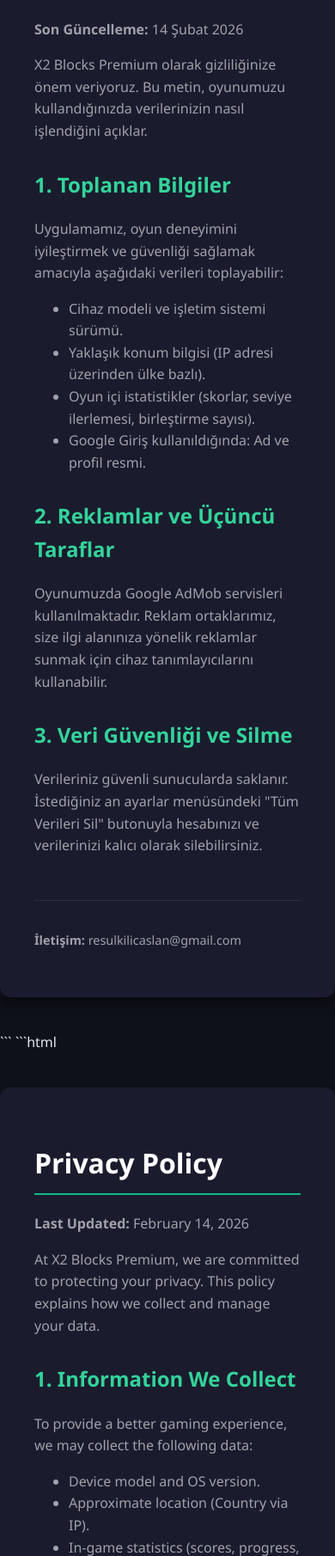
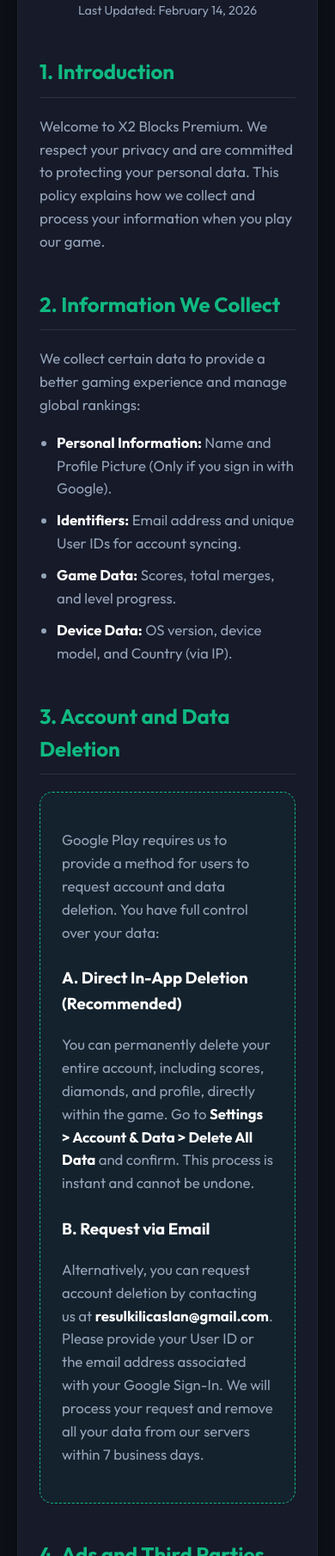
Before and after one commit to nykscan2056/x2blocks, a plain HTML site: page privacy.html in a window 390 px wide. Shown: the part 190-2000 px from the top of the page at 86% size. Drawn offline with Linux system fonts and the light colour scheme.

Commit message:
Update privacy policy to English and improve styling

````diff
--- a/privacy.html
+++ b/privacy.html
@@ -1,91 +1,150 @@
-```html
-<!-- Gizlilik Politikası (TURKISH) -->
-<!DOCTYPE html>
-<html lang="tr">
-<head>
-    <meta charset="UTF-8">
-    <meta name="viewport" content="width=device-width, initial-scale=1.0">
-    <title>Gizlilik Politikası | X2 Blocks Premium</title>
-    <style>
-        body { font-family: 'Segoe UI', Tahoma, Geneva, Verdana, sans-serif; line-height: 1.6; color: #e2e8f0; background: #0f172a; margin: 0; padding: 0; }
-        .container { max-width: 800px; margin: 40px auto; padding: 40px; background: #1e293b; border-radius: 12px; box-shadow: 0 10px 15px -3px rgba(0,0,0,0.5); }
-        h1 { color: #f8fafc; border-bottom: 2px solid #3b82f6; padding-bottom: 10px; }
-        h2 { color: #60a5fa; margin-top: 30px; }
-        p, li { color: #94a3b8; }
-        .footer { margin-top: 50px; padding-top: 20px; border-top: 1px solid #334155; font-size: 0.9em; }
-    </style>
-</head>
-<body>
-    <div class="container">
-        <h1>Gizlilik Politikası</h1>
-        <p><strong>Son Güncelleme:</strong> 14 Şubat 2026</p>
-        <p>X2 Blocks Premium olarak gizliliğinize önem veriyoruz. Bu metin, oyunumuzu kullandığınızda verilerinizin nasıl işlendiğini açıklar.</p>
-
-        <h2>1. Toplanan Bilgiler</h2>
-        <p>Uygulamamız, oyun deneyimini iyileştirmek ve güvenliği sağlamak amacıyla aşağıdaki verileri toplayabilir:</p>
-        <ul>
-            <li>Cihaz modeli ve işletim sistemi sürümü.</li>
-            <li>Yaklaşık konum bilgisi (IP adresi üzerinden ülke bazlı).</li>
-            <li>Oyun içi istatistikler (skorlar, seviye ilerlemesi, birleştirme sayısı).</li>
-            <li>Google Giriş kullanıldığında: Ad ve profil resmi.</li>
-        </ul>
-
-        <h2>2. Reklamlar ve Üçüncü Taraflar</h2>
-        <p>Oyunumuzda Google AdMob servisleri kullanılmaktadır. Reklam ortaklarımız, size ilgi alanınıza yönelik reklamlar sunmak için cihaz tanımlayıcılarını kullanabilir.</p>
-
-        <h2>3. Veri Güvenliği ve Silme</h2>
-        <p>Verileriniz güvenli sunucularda saklanır. İstediğiniz an ayarlar menüsündeki "Tüm Verileri Sil" butonuyla hesabınızı ve verilerinizi kalıcı olarak silebilirsiniz.</p>
-
-        <div class="footer">
-            <p><strong>İletişim:</strong> resulkilicaslan@gmail.com</p>
-        </div>
-    </div>
-</body>
-</html>
-```
-<!-- slide -->
-```html
-<!-- Privacy Policy (ENGLISH) -->
 <!DOCTYPE html>
 <html lang="en">
 <head>
     <meta charset="UTF-8">
     <meta name="viewport" content="width=device-width, initial-scale=1.0">
     <title>Privacy Policy | X2 Blocks Premium</title>
+    <!-- Google Fonts -->
+    <link href="https://fonts.googleapis.com/css2?family=Outfit:wght@300;400;700&display=swap" rel="stylesheet">
     <style>
-        body { font-family: 'Segoe UI', Tahoma, Geneva, Verdana, sans-serif; line-height: 1.6; color: #e2e8f0; background: #0f111a; margin: 0; padding: 0; }
-        .container { max-width: 800px; margin: 40px auto; padding: 40px; background: #1a1c2e; border-radius: 12px; box-shadow: 0 10px 15px -3px rgba(0,0,0,0.5); }
-        h1 { color: #ffffff; border-bottom: 2px solid #10b981; padding-bottom: 10px; }
-        h2 { color: #34d399; margin-top: 30px; }
-        p, li { color: #a1a1aa; }
-        .footer { margin-top: 50px; padding-top: 20px; border-top: 1px solid #2d2f45; font-size: 0.9em; }
+        :root {
+            --bg: #0f111a;
+            --card: #161a29;
+            --accent: #10b981;
+            --text: #e2e8f0;
+            --text-muted: #94a3b8;
+        }
+
+        body {
+            font-family: 'Outfit', sans-serif;
+            background-color: var(--bg);
+            color: var(--text);
+            line-height: 1.6;
+            margin: 0;
+            padding: 0;
+        }
+
+        .container {
+            max-width: 900px;
+            margin: 40px auto;
+            padding: 20px;
+        }
+
+        .policy-card {
+            background: var(--card);
+            padding: 50px;
+            border-radius: 20px;
+            box-shadow: 0 10px 30px rgba(0,0,0,0.5);
+            border: 1px solid rgba(255,255,255,0.05);
+        }
+
+        h1 { font-size: 2.5rem; text-align: center; margin-bottom: 40px; color: #fff; }
+        h2 { color: var(--accent); margin-top: 40px; border-bottom: 1px solid rgba(255,255,255,0.1); padding-bottom: 10px; }
+        h3 { color: #fff; margin-top: 25px; }
+
+        .language-block { margin-bottom: 60px; }
+        .date { font-size: 0.9rem; color: var(--text-muted); text-align: center; margin-bottom: 30px; }
+
+        .deletion-box {
+            background: rgba(16, 185, 129, 0.05);
+            border: 1px dashed var(--accent);
+            padding: 25px;
+            border-radius: 15px;
+            margin-top: 20px;
+        }
+
+        p, li { font-size: 1.05rem; color: var(--text-muted); }
+        ul { padding-left: 20px; }
+        li { margin-bottom: 10px; }
+        strong { color: #fff; }
+
+        .divider { height: 2px; background: rgba(255,255,255,0.05); margin: 60px 0; }
+
+        @media (max-width: 768px) {
+            .policy-card { padding: 25px; }
+            h1 { font-size: 1.8rem; }
+        }
     </style>
 </head>
 <body>
+
     <div class="container">
-        <h1>Privacy Policy</h1>
-        <p><strong>Last Updated:</strong> February 14, 2026</p>
-        <p>At X2 Blocks Premium, we are committed to protecting your privacy. This policy explains how we collect and manage your data.</p>
+        <div class="policy-card">
 
-        <h2>1. Information We Collect</h2>
-        <p>To provide a better gaming experience, we may collect the following data:</p>
-        <ul>
-            <li>Device model and OS version.</li>
-            <li>Approximate location (Country via IP).</li>
-            <li>In-game statistics (scores, progress, merges).</li>
-            <li>Google Sign-In: Name and profile picture.</li>
-        </ul>
+            <!-- ENGLISH SECTION -->
+            <div class="language-block">
+                <h1>Privacy Policy</h1>
+                <p class="date">Last Updated: February 14, 2026</p>
 
-        <h2>2. Ads and Third-Party Services</h2>
-        <p>Our game uses Google AdMob. Our advertising partners may use device identifiers to show personalized ads based on your interests.</p>
+                <h2>1. Introduction</h2>
+                <p>Welcome to X2 Blocks Premium. We respect your privacy and are committed to protecting your personal data. This policy explains how we collect and process your information when you play our game.</p>
 
-        <h2>3. Data Security and Deletion</h2>
-        <p>Your data is stored securely. You can permanently delete your progress and profile information at any time using the "Delete All Data" button in the Settings menu.</p>
+                <h2>2. Information We Collect</h2>
+                <p>We collect certain data to provide a better gaming experience and manage global rankings:</p>
+                <ul>
+                    <li><strong>Personal Information:</strong> Name and Profile Picture (Only if you sign in with Google).</li>
+                    <li><strong>Identifiers:</strong> Email address and unique User IDs for account syncing.</li>
+                    <li><strong>Game Data:</strong> Scores, total merges, and level progress.</li>
+                    <li><strong>Device Data:</strong> OS version, device model, and Country (via IP).</li>
+                </ul>
 
-        <div class="footer">
-            <p><strong>Contact:</strong> resulkilicaslan@gmail.com</p>
+                <h2 id="account-deletion">3. Account and Data Deletion</h2>
+                <div class="deletion-box">
+                    <p>Google Play requires us to provide a method for users to request account and data deletion. You have full control over your data:</p>
+
+                    <h3>A. Direct In-App Deletion (Recommended)</h3>
+                    <p>You can permanently delete your entire account, including scores, diamonds, and profile, directly within the game. Go to <strong>Settings > Account & Data > Delete All Data</strong> and confirm. This process is instant and cannot be undone.</p>
+
+                    <h3>B. Request via Email</h3>
+                    <p>Alternatively, you can request account deletion by contacting us at <strong>resulkilicaslan@gmail.com</strong>. Please provide your User ID or the email address associated with your Google Sign-In. We will process your request and remove all your data from our servers within 7 business days.</p>
+                </div>
+
+                <h2>4. Ads and Third Parties</h2>
+                <p>We use Google AdMob to show advertisements. Our partners may use device identifiers to personalize ads based on your interests.</p>
+
+                <h2>5. Contact</h2>
+                <p>If you have any questions about this policy, please contact us at: <strong>resulkilicaslan@gmail.com</strong></p>
+            </div>
+
+            <div class="divider"></div>
+
+            <!-- TURKISH SECTION -->
+            <div class="language-block">
+                <h1>Gizlilik Politikası</h1>
+                <p class="date">Son Güncelleme: 14 Şubat 2026</p>
+
+                <h2>1. Giriş</h2>
+                <p>X2 Blocks Premium'a hoş geldiniz. Gizliliğinize saygı duyuyor ve verilerinizi korumayı taahhüt ediyoruz. Bu politika, oyunumuzu oynadığınızda verilerinizin nasıl toplandığını açıklar.</p>
+
+                <h2>2. Toplanan Bilgiler</h2>
+                <p>Oyun deneyimini iyileştirmek ve dünya sıralamalarını yönetmek amacıyla belirli verileri topluyoruz:</p>
+                <ul>
+                    <li><strong>Kişisel Bilgiler:</strong> İsim ve Profil Resmi (Sadece Google ile giriş yapıldığında).</li>
+                    <li><strong>Tanımlayıcılar:</strong> E-posta adresi ve hesap senkronizasyonu için benzersiz Kullanıcı Kimlikleri (UID).</li>
+                    <li><strong>Oyun Verileri:</strong> Skorlar, toplam birleşmeler ve seviye ilerlemesi.</li>
+                    <li><strong>Cihaz Verileri:</strong> İşletim sistemi sürümü, cihaz modeli ve Ülke (IP üzerinden).</li>
+                </ul>
+
+                <h2 id="hesap-silme">3. Hesap ve Veri Silme</h2>
+                <div class="deletion-box">
+                    <p>Google Play politikaları gereği, kullanıcılarımıza verilerini silme hakkı sunuyoruz. Verileriniz üzerinde tam kontrole sahipsiniz:</p>
+
+                    <h3>A. Uygulama İçinden Silme (Önerilen)</h3>
+                    <p>Skorlar, elmaslar ve profil dahil tüm hesabınızı oyun içinden kalıcı olarak silebilirsiniz. <strong>Ayarlar > Hesap ve Veri > Tüm Verileri Sil</strong> yolunu izleyin ve onaylayın. Bu işlem anında gerçekleşir ve geri alınamaz.</p>
+
+                    <h3>B. E-posta Yoluyla Talep</h3>
+                    <p>Alternatif olarak, <strong>resulkilicaslan@gmail.com</strong> adresinden bizimle iletişime geçerek hesap silme talebinde bulunabilirsiniz. Lütfen Kullanıcı Kimliğinizi (UID) veya Google ile giriş yaptığınız e-posta adresini belirtin. Talebiniz 7 iş günü içinde işleme alınacak ve tüm verileriniz sunucularımızdan kalıcı olarak silinecektir.</p>
+                </div>
+
+                <h2>4. Reklamlar ve Üçüncü Taraflar</h2>
+                <p>Reklam göstermek için Google AdMob kullanıyoruz. İş ortaklarımız, ilgi alanlarınıza göre reklamları kişiselleştirmek için cihaz kimliklerini kullanabilir.</p>
+
+                <h2>5. İletişim</h2>
+                <p>Bu politikayla ilgili sorularınız için bizimle şu adresten iletişime geçebilirsiniz: <strong>resulkilicaslan@gmail.com</strong></p>
+            </div>
+
         </div>
     </div>
+
 </body>
 </html>
-```
````
